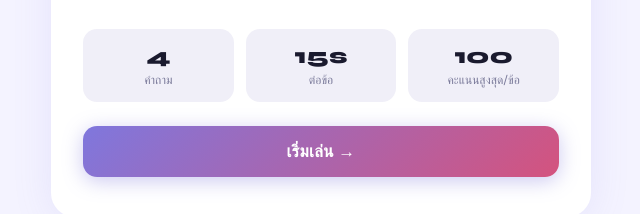
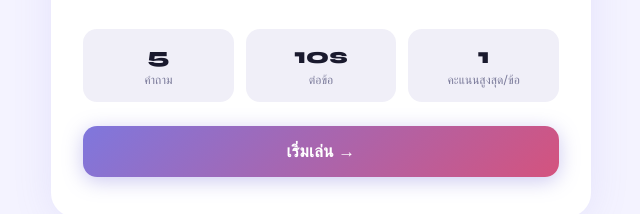
Before and after one commit to cosmt23/quiz-master, a plain HTML site: page index.html in a window 1280 px wide. Shown: the part 416-630 px from the top of the page, 319-959 px from the left. Drawn offline with Linux system fonts and the light colour scheme.

Commit message:
Merge branch 'main' of https://github.com/cosmt23/quiz-master

```diff
--- a/index.html
+++ b/index.html
@@ -26,11 +26,11 @@
             <div class="stat-lbl">คำถาม</div>
           </div>
           <div class="stat-box">
-            <div class="stat-num">15s</div>
+            <div class="stat-num">10s</div>
             <div class="stat-lbl">ต่อข้อ</div>
           </div>
           <div class="stat-box">
-            <div class="stat-num">100</div>
+            <div class="stat-num">1</div>
             <div class="stat-lbl">คะแนนสูงสุด/ข้อ</div>
           </div>
         </div>
--- a/script.js
+++ b/script.js
@@ -7,39 +7,48 @@
 // ──────────────────────────────
 const questions = [
   {
-    question: '2 + 2 เท่ากับเท่าไหร่?',
+    question: 'ภาษาโปรแกรมอะไรที่ใช้สร้างเว็บไซต์?',
     answers: [
-      { text: '4',  correct: true  },
-      { text: '22', correct: false },
-      { text: '3',  correct: false },
-      { text: '5',  correct: false }
+      { text: 'Python', correct: false },
+      { text: 'JavaScript', correct: true  },
+      { text: 'C++',       correct: false },
+      { text: 'Java',      correct: false }
     ]
   },
   {
-    question: 'เว็บ Dev YouTube ช่องไหนมีชื่อเสียง?',
+    question: 'HTML ย่อมาจากอะไร?',
     answers: [
-      { text: 'Web Dev Simplified', correct: true  },
-      { text: 'CookingWithJoe',     correct: false },
-      { text: 'TravelVlogs',        correct: false },
-      { text: 'GamingPro',          correct: false }
+      { text: 'HyperText Markup Language', correct: true  },
+      { text: 'HighText Machine Language', correct: false },
+      { text: 'HyperTransfer Markup Language', correct: false },
+      { text: 'HighTransfer Machine Language', correct: false }
     ]
   },
   {
-    question: 'การพัฒนาเว็บสนุกไหม?',
+    question: 'CSS ใช้สำหรับอะไร?',
     answers: [
-      { text: 'สนุกมาก!!!', correct: true  },
-      { text: 'ไม่เลย',    correct: false },
-      { text: 'พอได้',     correct: false },
-      { text: 'ไม่รู้',    correct: false }
+      { text: 'จัดวางองค์ประกอบบนหน้าเว็บ', correct: true  },
+      { text: 'สร้างฟังก์ชันการทำงาน', correct: false },
+      { text: 'เชื่อมต่อกับฐานข้อมูล', correct: false },
+      { text: 'ประมวลผลข้อมูล', correct: false }
     ]
   },
   {
-    question: '4 × 2 เท่ากับเท่าไหร่?',
+    question: 'JavaScript รันที่ไหนไม่ได้บ้าง?',
     answers: [
-      { text: '6',  correct: false },
-      { text: '8',  correct: true  },
-      { text: '10', correct: false },
-      { text: '4',  correct: false }
+      { text: 'บนเว็บเบราว์เซอร์', correct: false  },
+      { text: 'บนเซิร์ฟเวอร์', correct: false  },
+      { text: 'บนมือถือ', correct: false  },
+      { text: 'ทุกที่', correct: true  }
+    ]
+  },
+  {
+    question: 'คำสั่งใดใช้ในการแสดงข้อความใน JavaScript?',
+    answers: [
+      { text: 'console.log()', correct: true  },
+      { text: 'document.write()', correct: false },
+      { text: 'alert()', correct: false },
+      { text: 'prompt()', correct: false }
     ]
   }
 ];
@@ -47,7 +56,7 @@
 // ──────────────────────────────
 // ค่าคงที่
 // ──────────────────────────────
-const TIMER_MAX    = 15;         // วินาทีต่อข้อ
+const TIMER_MAX    = 10;         // วินาทีต่อข้อ
 const CIRCUMFERENCE = 2 * Math.PI * 18; // เส้นรอบวง SVG (r=18)
 const LABELS        = ['A', 'B', 'C', 'D'];
 
```
